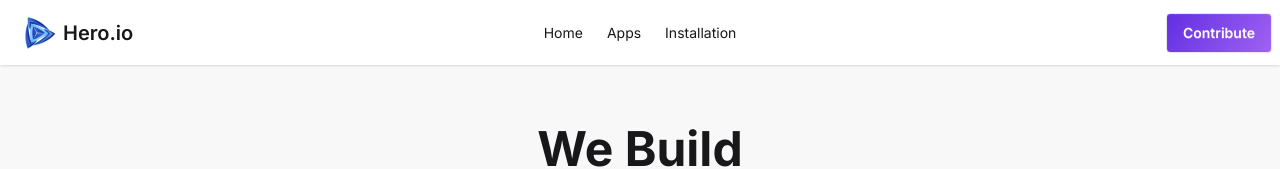
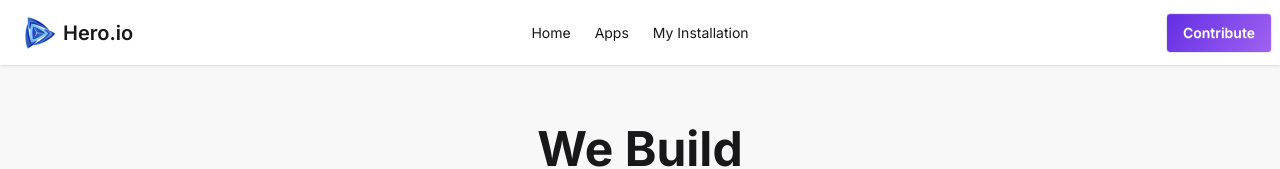
Before and after one commit to al-amin-khan/hero-apps, a React (Vite) app: page / in a window 1280 px wide. Shown: the top 169 px of the page. Built offline with nearby package versions, Linux system fonts and the light colour scheme.

Commit message:
fix:navbar menu installation to My Installation

```diff
--- a/src/components/Navbar/Navbar.jsx
+++ b/src/components/Navbar/Navbar.jsx
@@ -4,9 +4,9 @@ import logo from '../../../src/assets/logo.png';
 
 const Navbar = () => {
     const menu = [
-        { id: 1, menu: 'Home' },
-        { id: 2, menu: 'Apps' },
-        { id: 3, menu: 'Installation' }
+        { id: 1, menu: 'Home', link: 'home' },
+        { id: 2, menu: 'Apps', link: 'apps' },
+        { id: 3, menu: 'My Installation', link: 'installation' },
     ];
     return (
         <div className="navbar bg-base-100 shadow-sm">
@@ -23,7 +23,7 @@ const Navbar = () => {
                             menu.map(m =>
                                 <li key={m.id}>
                                     <NavLink
-                                        to={`/${(m.menu).toLowerCase()}`}
+                                        to={`/${(m.link).toLowerCase()}`}
                                         className={({ isActive }) => isActive ? 'underline underline-offset-4 decoration-2 decoration-[#632EE3] text-[#590ec2]' : undefined}
                                     >
                                         {m.menu}
@@ -49,7 +49,7 @@ const Navbar = () => {
                         menu.map(m =>
                             <li key={m.id}>
                                 <NavLink
-                                    to={`/${(m.menu).toLowerCase()}`}
+                                    to={`/${(m.link).toLowerCase()}`}
                                     className={({ isActive }) => isActive ? 'underline underline-offset-4 decoration-2 decoration-[#632EE3] text-[#590ec2]' : undefined}
                                 >
                                     {m.menu}
```
